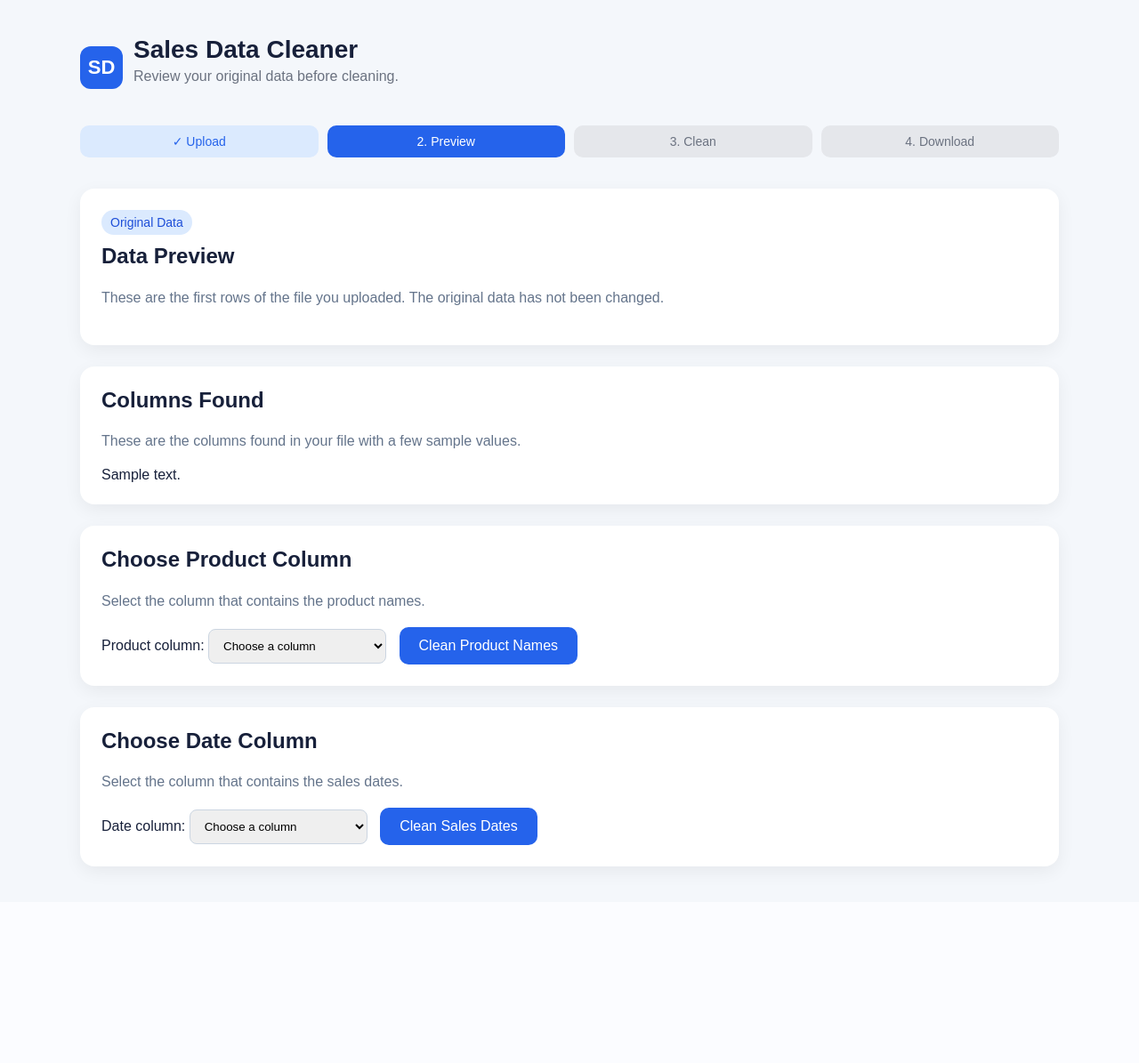
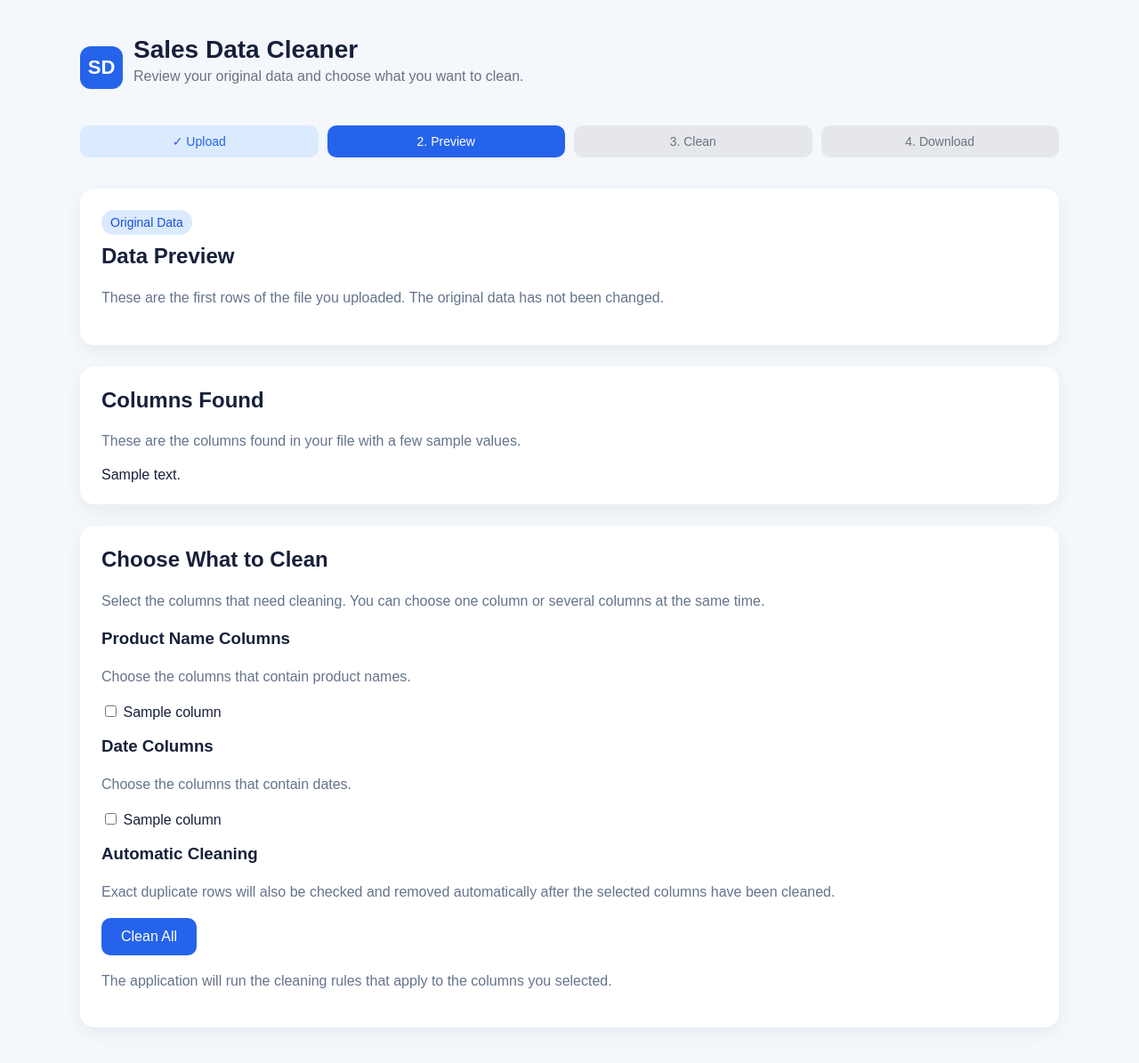
Before and after one commit to ifeanyifavour1/sales-data-cleaning-pipeline, a Flask app: template templates/review.html in a window 1280 px wide. Shown: the whole page at 89% size. Before the commit the page ends 983 px from the top, so only its background shows below. Run offline with Flask 3, Linux system fonts and the light colour scheme; the template is opened without the code that fills it: most values are stand-ins (such as "Sample title", 1, 10 or a date in 2020).

Commit message:
DEV-15 Add Clean All column selection interface
I updated the review page so the cleaning options are shown in one place instead of separate product and date cleaning forms.

The user can now select one or several product name columns and date columns using checkboxes and use one Clean All button for the cleaning process.

Duplicate removal is shown as an automatic step because it applies to the whole file and does not need a separate column selection.

This prepares the interface for the combined cleaning pipeline. The backend connection for the multiple selected columns is still being worked on.

```diff
--- a/templates/review.html
+++ b/templates/review.html
@@ -3,33 +3,71 @@
 <head>
     <meta charset="UTF-8">
     <meta name="viewport" content="width=device-width, initial-scale=1.0">
+
     <title>Review Sales Data</title>
-    <link rel="stylesheet" href="{{ url_for('static', filename='style.css') }}">
+
+    <link
+        rel="stylesheet"
+        href="{{ url_for('static', filename='style.css') }}"
+    >
 </head>
+
 <body>
 
     <div class="page">
 
+        <!-- Application heading -->
         <div class="app-header">
-            <div class="logo">SD</div>
+
+            <div class="logo">
+                SD
+            </div>
 
             <div>
-                <h1 class="app-title">Sales Data Cleaner</h1>
-                <p class="subtitle">Review your original data before cleaning.</p>
+                <h1 class="app-title">
+                    Sales Data Cleaner
+                </h1>
+
+                <p class="subtitle">
+                    Review your original data and choose what you want to clean.
+                </p>
             </div>
+
         </div>
 
+
+        <!-- Progress steps -->
         <div class="steps">
-            <div class="step done">✓ Upload</div>
-            <div class="step active">2. Preview</div>
-            <div class="step">3. Clean</div>
-            <div class="step">4. Download</div>
+
+            <div class="step done">
+                ✓ Upload
+            </div>
+
+            <div class="step active">
+                2. Preview
+            </div>
+
+            <div class="step">
+                3. Clean
+            </div>
+
+            <div class="step">
+                4. Download
+            </div>
+
         </div>
 
+
+        <!-- Original data preview -->
         <div class="card">
-            <span class="tag">Original Data</span>
 
-            <h2>Data Preview</h2>
+            <span class="tag">
+                Original Data
+            </span>
+
+            <h2>
+                Data Preview
+            </h2>
 
             <p class="info-text">
                 These are the first rows of the file you uploaded.
@@ -39,10 +77,16 @@
             <div class="table-wrap">
                 {{ preview | safe }}
             </div>
+
         </div>
 
+
+        <!-- Columns found -->
         <div class="card">
-            <h2>Columns Found</h2>
+
+            <h2>
+                Columns Found
+            </h2>
 
             <p class="info-text">
                 These are the columns found in your file with a few sample values.
@@ -51,58 +95,138 @@
             <div class="table-wrap">
                 {{ columns_preview | safe }}
             </div>
+
         </div>
 
+
+        <!-- Cleaning controls -->
         <div class="card">
-            <h2>Choose Product Column</h2>
+
+            <h2>
+                Choose What to Clean
+            </h2>
 
             <p class="info-text">
-                Select the column that contains the product names.
+                Select the columns that need cleaning.
+                You can choose one column or several columns at the same time.
             </p>
 
-            <form action="/clean-product-names" method="POST">
 
-                <input type="hidden" name="file_id" value="{{ file_id }}">
+            <form action="/clean-data" method="POST">
 
-                <label for="product_column">Product column:</label>
+                <input
+                    type="hidden"
+                    name="file_id"
+                    value="{{ file_id }}"
+                >
 
-                <select id="product_column" name="product_column" required>
-                    <option value="">Choose a column</option>
 
-                    {% for column in columns %}
-                        <option value="{{ column }}">{{ column }}</option>
-                    {% endfor %}
-                </select>
+                <!-- Product columns -->
+                <div class="cleaning-group">
 
-                <button type="submit">Clean Product Names</button>
+                    <h3>
+                        Product Name Columns
+                    </h3>
+
+                    <p class="info-text">
+                        Choose the columns that contain product names.
+                    </p>
+
+                    <div class="column-options">
+
+                        {% for column in columns %}
+
+                            <label class="column-option">
+
+                                <input
+                                    type="checkbox"
+                                    name="product_columns"
+                                    value="{{ column }}"
+                                >
+
+                                <span>
+                                    {{ column }}
+                                </span>
+
+                            </label>
+
+                        {% endfor %}
+
+                    </div>
+
+                </div>
+
+
+                <!-- Date columns -->
+                <div class="cleaning-group">
+
+                    <h3>
+                        Date Columns
+                    </h3>
+
+                    <p class="info-text">
+                        Choose the columns that contain dates.
+                    </p>
+
+                    <div class="column-options">
+
+                        {% for column in columns %}
+
+                            <label class="column-option">
+
+                                <input
+                                    type="checkbox"
+                                    name="date_columns"
+                                    value="{{ column }}"
+                                >
+
+                                <span>
+                                    {{ column }}
+                                </span>
+
+                            </label>
+
+                        {% endfor %}
+
+                    </div>
+
+                </div>
+
+
+                <!-- Automatic cleaning -->
+                <div class="cleaning-group">
+
+                    <h3>
+                        Automatic Cleaning
+                    </h3>
+
+                    <p class="info-text">
+                        Exact duplicate rows will also be checked and removed
+                        automatically after the selected columns have been cleaned.
+                    </p>
+
+                </div>
+
+
+                <!-- Clean button -->
+                <div class="clean-actions">
+
+                    <button
+                        type="submit"
+                        class="clean-all-button"
+                    >
+                        Clean All
+                    </button>
+
+                    <p class="info-text">
+                        The application will run the cleaning rules that apply
+                        to the columns you selected.
+                    </p>
+
+                </div>
 
             </form>
-        </div>
 
-        <div class="card">
-            <h2>Choose Date Column</h2>
-
-            <p class="info-text">
-                Select the column that contains the sales dates.
-            </p>
-
-            <form action="/clean-sales-dates" method="POST">
-
-                <input type="hidden" name="file_id" value="{{ file_id }}">
-
-                <label for="date_column">Date column:</label>
-
-                <select id="date_column" name="date_column" required>
-                    <option value="">Choose a column</option>
-
-                    {% for column in columns %}
-                        <option value="{{ column }}">{{ column }}</option>
-                    {% endfor %}
-                </select>
-
-                <button type="submit">Clean Sales Dates</button>
-
-            </form>
         </div>
 
     </div>
```
